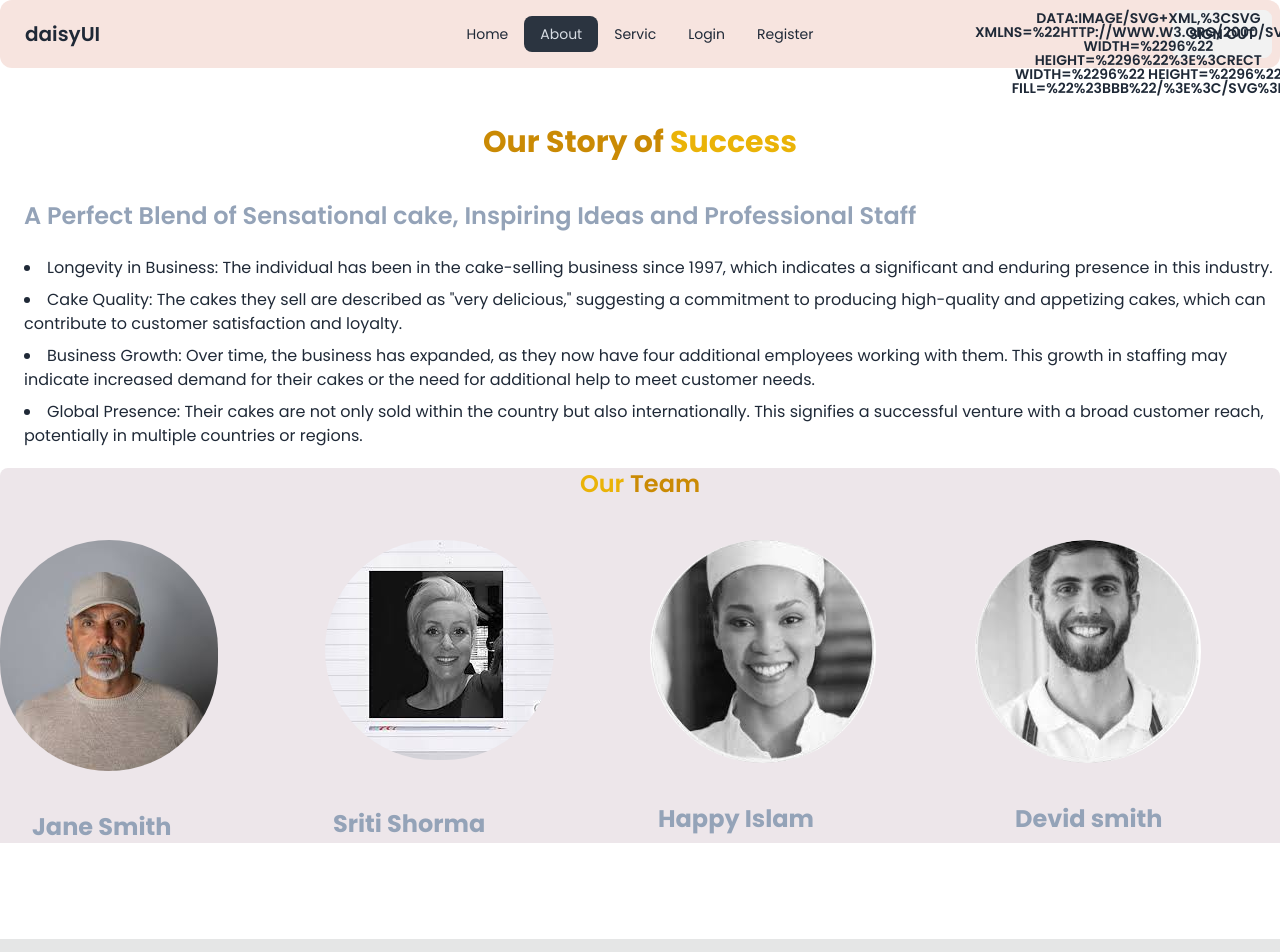
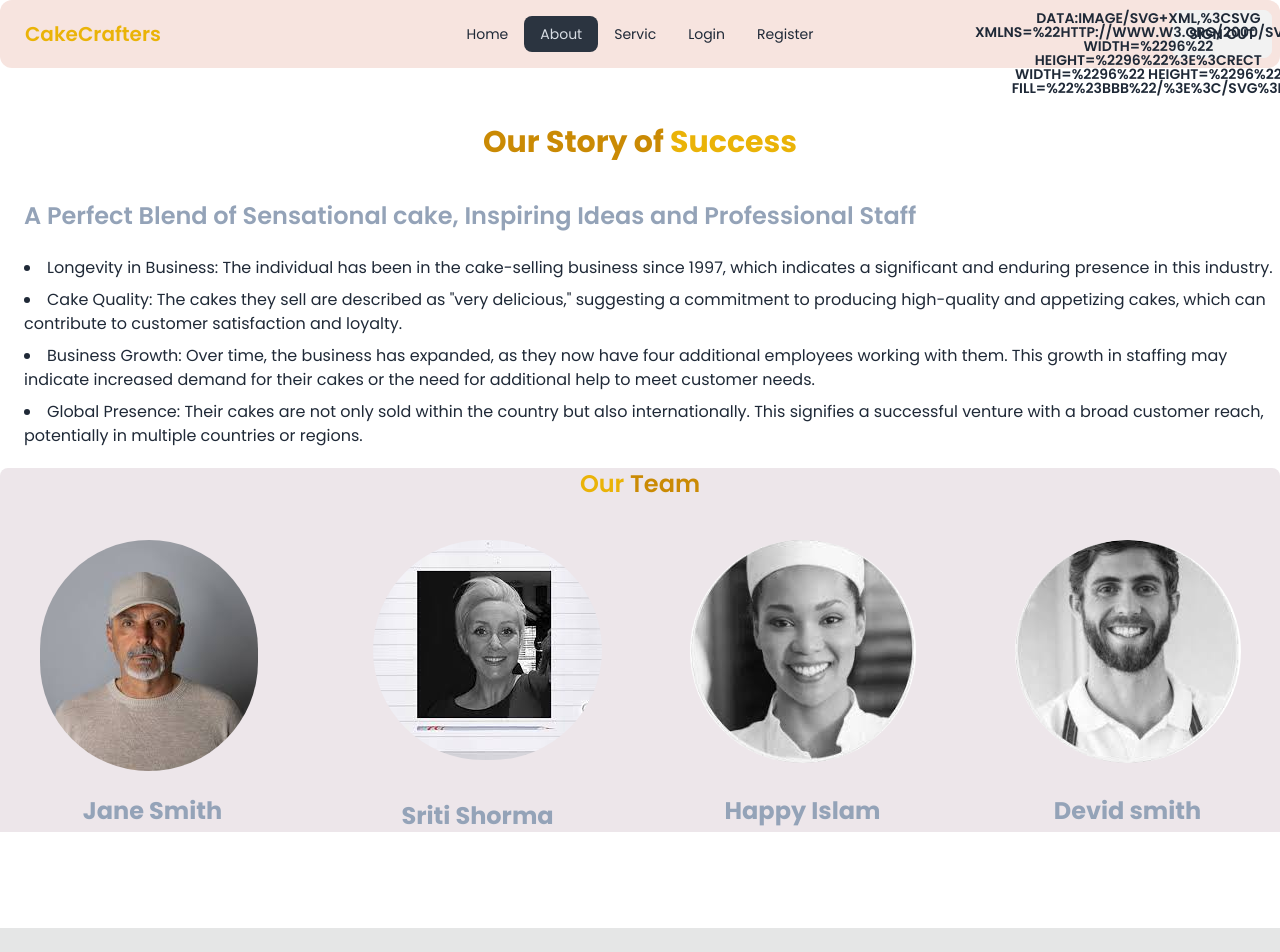
Before and after one commit to mehediislamm/social-event, a React (Vite) app: page /about in a window 1280 px wide. Shown: the top 952 px of the page. Built offline with nearby package versions, Linux system fonts and the light colour scheme; no server answers; sample sign-in values are in the browser's storage.

Commit message:
complite-design-part

```diff
--- a/src/component/Register.jsx
+++ b/src/component/Register.jsx
@@ -26,8 +26,8 @@ const Register = () => {
             })
     }
     return (
-        <div>
-            <h2 className="text-3xl text-center">Please Register</h2>
+        <div className="bg-[#e5e9ee] rounded-xl">
+            <h2 className="text-3xl text-center pt-5 font-bold text-yellow-600">Please Register</h2>
             <form onSubmit={handleRegister} className="md:w-3/4 lg:w-1/2 mx-auto mb-3">
                 <div className="form-control">
                     <label className="label">
@@ -60,7 +60,7 @@ const Register = () => {
                     <button className="btn btn-primary">Register</button>
                 </div>
             </form>
-            <p className="text-xl text-center">Already account <Link to={'/login'} className=" text-blue-600 text-xl font-bold">Login</Link></p>
+            <p className="text-xl text-center pt-3 pb-5">Already account <Link to={'/login'} className=" text-blue-600 text-xl font-bold">Login</Link></p>
         </div>
     );
 };
--- a/src/component/cards/Cards.jsx
+++ b/src/component/cards/Cards.jsx
@@ -14,7 +14,7 @@ const Cards = ({ card }) => {
 
 
 
-                    <div className="bg-[#FFEDED] card card-compact  shadow-xl ">
+                    <div className="bg-[#FFEDED] h-[66vh] card card-compact  shadow-xl ">
                         <figure><img src={image} alt="Shoes" /></figure>
                         <div className="card-body">
                             <h2 className="card-title text-slate-400">{card_name}</h2>
--- a/src/component/cards/cardOne/CardOne.jsx
+++ b/src/component/cards/cardOne/CardOne.jsx
@@ -9,14 +9,14 @@ const CardOne = ({ card }) => {
             <div className="card-body">
                 <h2 className="card-title text-2xl font-bold mb-5 text-slate-400 ">{card_name}</h2>
                 <p className='mb-10'>{details}</p>
-                <div className=" mb-20 grid grid-cols-1 lg:grid-cols-3 md:grid-cols-3 ">
-                    <h1 className='text-2xl font-bold text-slate-400' >
+                <div className=" mx-auto mb-20 grid grid-cols-1 lg:grid-cols-3 md:grid-cols-3 ">
+                    <h1 className='text-2xl font-bold text-slate-400 mb-4' >
 
 
                         {price}</h1>
 
-                            <h1 className='text-2xl flex items-center gap-5'>
-                               <BsTelephoneFill></BsTelephoneFill>
+                            <h1 className='lg:text-2xl mb-2 font-bold flex items-center gap-5'>
+                               <BsTelephoneFill className='text-4xl'></BsTelephoneFill>
                                 Call For Order: 09613-800800</h1>
 
                     <div className='lg:mx-12 md:mx-12' ><button className="btn btn-primary">buy now</button></div>
--- a/src/component/home/Banner/Banner.jsx
+++ b/src/component/home/Banner/Banner.jsx
@@ -8,8 +8,8 @@ const Banner = () => {
             <div id="slide1" className=" carousel-item relative w-full">
                 <img src={slider2} className="w-full" />
                 <div className=' absolute top-[45%] lg:mx-64 md:mx-20'>
-                    <p className=' text-sm mx-20 lg:text-xl  md:text-xl font-medium text-yellow-400 md:mx-32'>Birthday Event Management Specialists</p>
-                    <h1 className=' text-lg mx-10 md:mx-4 md:text-3xl lg:text-3xl text-white lg:font-bold md:font-bold' >CELEBRATE YOUR EVENTSTHAT LASTS LONGER</h1>
+                    <p className=' text-sm  lg:text-xl  md:text-xl font-medium text-yellow-400 flex justify-center'>Birthday Event Management Specialists</p>
+                    <h1 className=' mx-8 flex justify-center text-lg md:text-2xl lg:text-3xl text-white lg:font-bold  md:font-bold' >CELEBRATE YOUR EVENTSTHAT LASTS LONGER</h1>
                 </div>
                 <div className="absolute flex justify-between transform -translate-y-1/2 left-5 right-5 top-1/2">
                     <a href="#slide4" className="btn btn-circle">❮</a>
@@ -19,8 +19,9 @@ const Banner = () => {
             <div id="slide2" className="carousel-item relative w-full">
                 <img src={slider1} className="w-full" />
                 <div className=' absolute top-[45%] lg:mx-64 md:mx-20'>
-                    <p className=' text-sm mx-44 lg:text-xl  md:text-xl font-medium text-yellow-400 md:mx-60'>Lets have a party</p>
-                    <h1 className=' text-lg mx-14  md:mx-5 md:text-3xl lg:text-3xl text-white lg:font-bold md:font-bold' >WE PLENT THE BEST EVENT BIRTHDAY PARTY</h1>
+
+                    <p className=' text-sm lg:text-xl  md:text-xl font-medium text-yellow-400 flex justify-center'>Lets have a party</p>
+                    <h1 className=' mx-12 text-lg flex justify-centermd:text-2xl lg:text-3xl text-white lg:font-bold md:font-bold' >WE PLENT THE BEST EVENT BIRTHDAY PARTY</h1>
                 </div>
                 <div className="absolute flex justify-between transform -translate-y-1/2 left-5 right-5 top-1/2">
                     <a href="#slide1" className="btn btn-circle">❮</a>
@@ -31,8 +32,8 @@ const Banner = () => {
             <div id="slide3" className="carousel-item relative w-full">
                 <img src={slider3} className="w-full" />
                 <div className=' absolute top-[45%] lg:mx-64 md:mx-20'>
-                    <p className=' text-sm mx-36 lg:text-xl  md:text-xl font-medium text-yellow-400 md:mx-56'>celebration have a party</p>
-                    <h1 className=' text-lg mx-28 md:mx-32 md:text-3xl lg:text-3xl text-white lg:font-bold md:font-bold' >WE CREATE YOU CELEBRATE</h1>
+                    <p className=' text-sm  lg:text-xl  md:text-xl font-medium text-yellow-400 flex justify-center'>celebration have a party</p>
+                    <h1 className=' text-lg mx-28 flex justify-center md:text-2xl lg:text-3xl text-white lg:font-bold md:font-bold' >WE CREATE YOU CELEBRATE</h1>
                 </div>
                 <div className="absolute flex justify-between transform -translate-y-1/2 left-5 right-5 top-1/2">
                     <a href="#slide3" className="btn btn-circle">❮</a>
--- a/src/component/home/SectionTwo/SectionTwo.jsx
+++ b/src/component/home/SectionTwo/SectionTwo.jsx
@@ -10,20 +10,20 @@ const SectionTwo = () => {
             <h1 className='text-2xl font-semibold text-center mb-10 text-yellow-500'>Our <span className=' text-yellow-600'>Team</span></h1>
             <div className='grid grid-cols-2 md:grid-cols-4 lg:grid-cols-4 gap-5'>
                 <div>
-                    <img className=' rounded-full mb-5 lg:mb-10' src={team1} alt="" />
-                    <h1 className='text-2xl font-bold lg:mx-8 md:mx-5 text-slate-400'>Jane Smith</h1>
+                    <img className=' rounded-full mb-6 lg:mx-10 flex justify-center' src={team1} alt="" />
+                    <h1 className='text-2xl font-bold flex justify-center text-slate-400'>Jane Smith</h1>
                 </div>
                 <div>
-                    <img className=' rounded-full mb-10 lg:mb-12 md:mb-10 ' src={team2} alt="" />
-                    <h1 className='text-2xl font-bold mx-2 text-slate-400'> Sriti Shorma</h1>
+                    <img className=' rounded-full mb-10 lg:mx-12 flex justify-center ' src={team2} alt="" />
+                    <h1 className='text-2xl font-bold flex justify-center text-slate-400'> Sriti Shorma</h1>
                 </div>
                 <div>
-                    <img className=' rounded-full mb-8 lg:mb-10' src={team3} alt="" />
-                    <h1 className='text-2xl font-bold mx-2 text-slate-400'>Happy Islam </h1>
+                    <img className=' rounded-full mb-8 lg:mx-10 flex justify-center' src={team3} alt="" />
+                    <h1 className='text-2xl font-bold flex justify-center text-slate-400'>Happy Islam </h1>
                 </div>
                 <div>
-                    <img className=' rounded-full mb-8 lg:mb-10' src={team4} alt="" />
-                    <h1 className='text-2xl font-bold mx-5 lg:mx-10 text-slate-400'>Devid smith</h1>
+                    <img className=' rounded-full mb-8 flex justify-center lg:mx-10' src={team4} alt="" />
+                    <h1 className='text-2xl font-bold flex justify-center text-slate-400'>Devid smith</h1>
                 </div>
             </div>
         </div>
--- a/src/component/login/Login.jsx
+++ b/src/component/login/Login.jsx
@@ -42,8 +42,8 @@ const Login = () => {
 
     return (
 
-            <div>
-                <h2 className="text-3xl text-center">Please Login</h2>
+            <div className="bg-[#e5e9ee] rounded-xl">
+                <h2 className="text-3xl text-center pt-5 font-bold text-yellow-800 ">Please Login</h2>
                 <form onSubmit={handleLogin} className="md:w-3/4 lg:w-1/2 mx-auto mb-3">
                     <div className="form-control">
                         <label className="label">
@@ -65,7 +65,7 @@ const Login = () => {
                     </div>
                 </form>
                 <div className="divider mx-auto w-1/2">OR</div>
-               <div className="flex gap-5 justify-center">
+               <div className="flex mb-5 gap-5 justify-center">
                 <button className="btn ">
                     <FaGithub></FaGithub>
                     GITHUB</button>
@@ -74,7 +74,7 @@ const Login = () => {
                     GOOGLE</button>
                </div>
 
-                <p className="text-xl text-center mb-5">Do not have an account <Link to={'/register'} className=" text-blue-600 text-xl font-bold">Register</Link></p>
+                <p className="text-xl text-center mb-5 pb-5">Do not have an account <Link to={'/register'} className=" text-blue-600 text-xl font-bold">Register</Link></p>
             </div>
 
     );
--- a/src/navbar/Navbar.jsx
+++ b/src/navbar/Navbar.jsx
@@ -39,7 +39,7 @@ const Navbar = () => {
                         {navLink}
                     </ul>
                 </div>
-                <a className="btn btn-ghost normal-case text-xl">daisyUI</a>
+                <a className="btn btn-ghost normal-case text-xl text-yellow-500">CakeCrafters</a>
             </div>
             <div className="navbar-center hidden lg:flex">
                 <ul className="menu menu-horizontal px-1">
```
